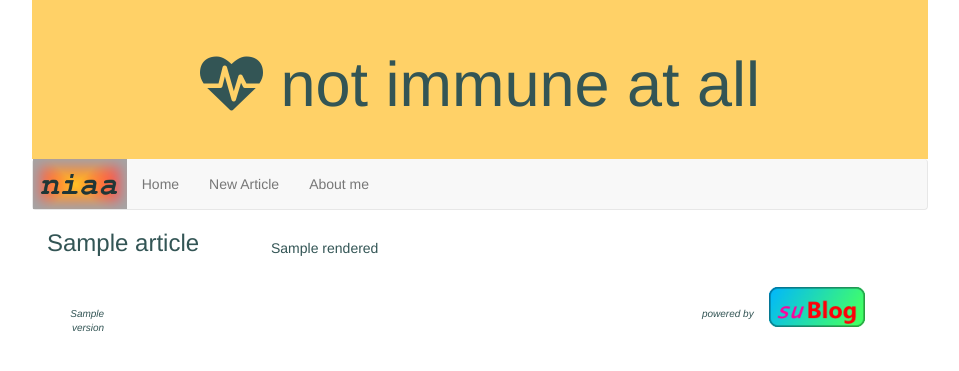
After one commit to mikemey/sublog, a Django app: template templates/about.html in a window 1280 px wide. The commit adds this page. Shown: the top 371 px of the page, without its empty margins (160-1119 px from the left). Run offline with Django 3.2, Linux system fonts and the light colour scheme; the template is opened without the code that fills it: most values are stand-ins (such as "Sample title", 1, 10 or a date in 2020); some libraries are stand-ins or nearby versions.

Commit message:
added about me functionality.
uses a blog post as about me page, including special page, hidden
from list of blog posts. Resolves #5

```diff
--- a/src/__init__.py
+++ b/src/__init__.py
@@ -1,3 +1 @@
-# suBlog settings
-
-ARTICLES_VISIBLE = 5
+__author__ = 'mmi'
--- a/src/static/sublog.css
+++ b/src/static/sublog.css
@@ -103,3 +103,8 @@ button.post-article-btn {
   padding-bottom: 10px;
   background-color: #f4f4f4;
 }
+
+div.about-content {
+  margin-top: 28px;
+  text-align: justify;
+}
--- a/src/urls.py
+++ b/src/urls.py
@@ -6,6 +6,7 @@ urlpatterns = [
     url(r'^article/(?P<article_id>[0-9]+)/comment/$', views.post_comment, name='comment'),
     url(r'^article/(?P<article_id>[0-9]+)/$', views.get_article, name='article'),
     url(r'^article/$', views.new_article_page, name='new_article'),
+    url(r'^about/$', views.about_page, name='about'),
     url(r'^markdown/$', views.markdown_preview, name='markdown'),
     url(r'^ping/$', views.health_check, name='ping'),
     url(r'^$', views.IndexView.as_view(), name='index')
--- a/sublog/settings.py
+++ b/sublog/settings.py
@@ -7,7 +7,10 @@ SECRET_KEY = os.environ['SECRET_KEY']
 ALLOWED_HOSTS = ['*']
 
 DEBUG = False
-SU_VERSION = 'v2.3.0'
+SU_VERSION = 'v2.4.0'
+
+ABOUT_ME_ID = 13
+ARTICLES_VISIBLE = 5
 
 STATIC_URL = '/static/'
 STATIC_ROOT = '/share/Web/static'
--- /dev/null
+++ b/templates/about.html
@@ -0,0 +1,15 @@
+{% extends "sublog_base.html" %}
+
+{% block title %}About me{% endblock %}
+
+{% block content %}
+
+<h3 class="col-sm-3 about-title">{{ article.title }}</h3>
+
+{% autoescape off %}
+<div class="col-sm-9 about-content">
+    {{ article.rendered }}
+</div>
+{% endautoescape %}
+
+{% endblock %}
--- a/templates/partials/header.html
+++ b/templates/partials/header.html
@@ -25,7 +25,7 @@
                 <ul class="nav navbar-nav">
                     {% include 'partials/toc_entry.html' with name='index' label='Home' %}
                     {% include 'partials/toc_entry.html' with name='new_article' label='New Article' %}
-                    {% include 'partials/toc_entry.html' with name='about_me' label='About me' %}
+                    {% include 'partials/toc_entry.html' with name='about' label='About me' %}
                 </ul>
             </div>
         </nav>
--- a/templates/sublog_base.html
+++ b/templates/sublog_base.html
@@ -21,7 +21,9 @@
 
 {% include "partials/header.html" %}
 
+<div class="mobile-spacer">
 {% include "partials/user-line.html" %}
+</div>
 
 <div class="mobile-spacer">
     <div class="container-fluid">
```
Also changed, not shown: src/tests/__init__.py (+10 -2 lines), src/tests/sublog_test_utils.py (+3 -0 lines), src/tests/test_about_me_view.py (added, +24 -0 lines), src/tests/test_article_view.py (+3 -0 lines), src/tests/test_index_view.py (+10 -9 lines), src/tests/test_navbar.py (+10 -1 lines), src/views.py (+7 -2 lines).
